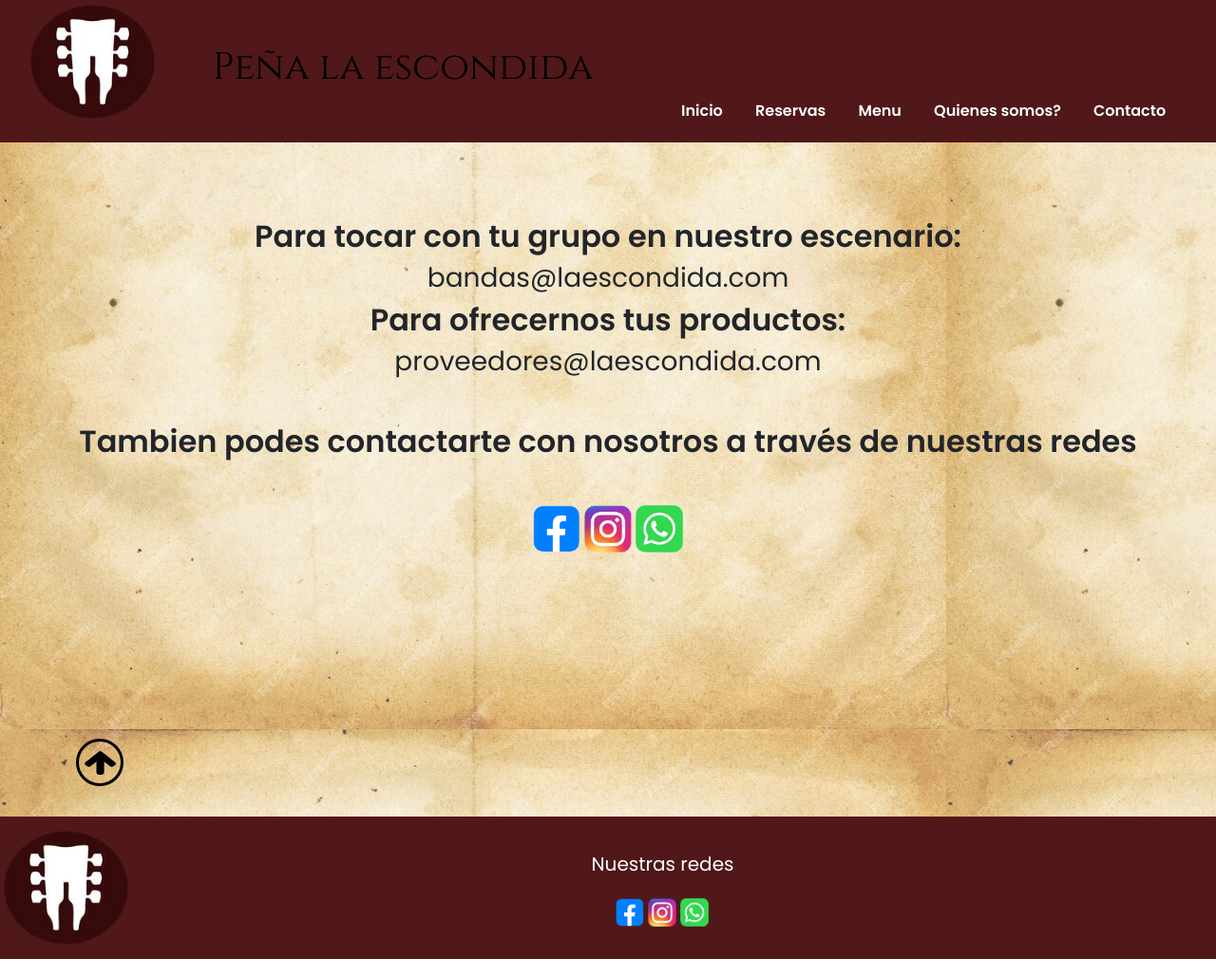
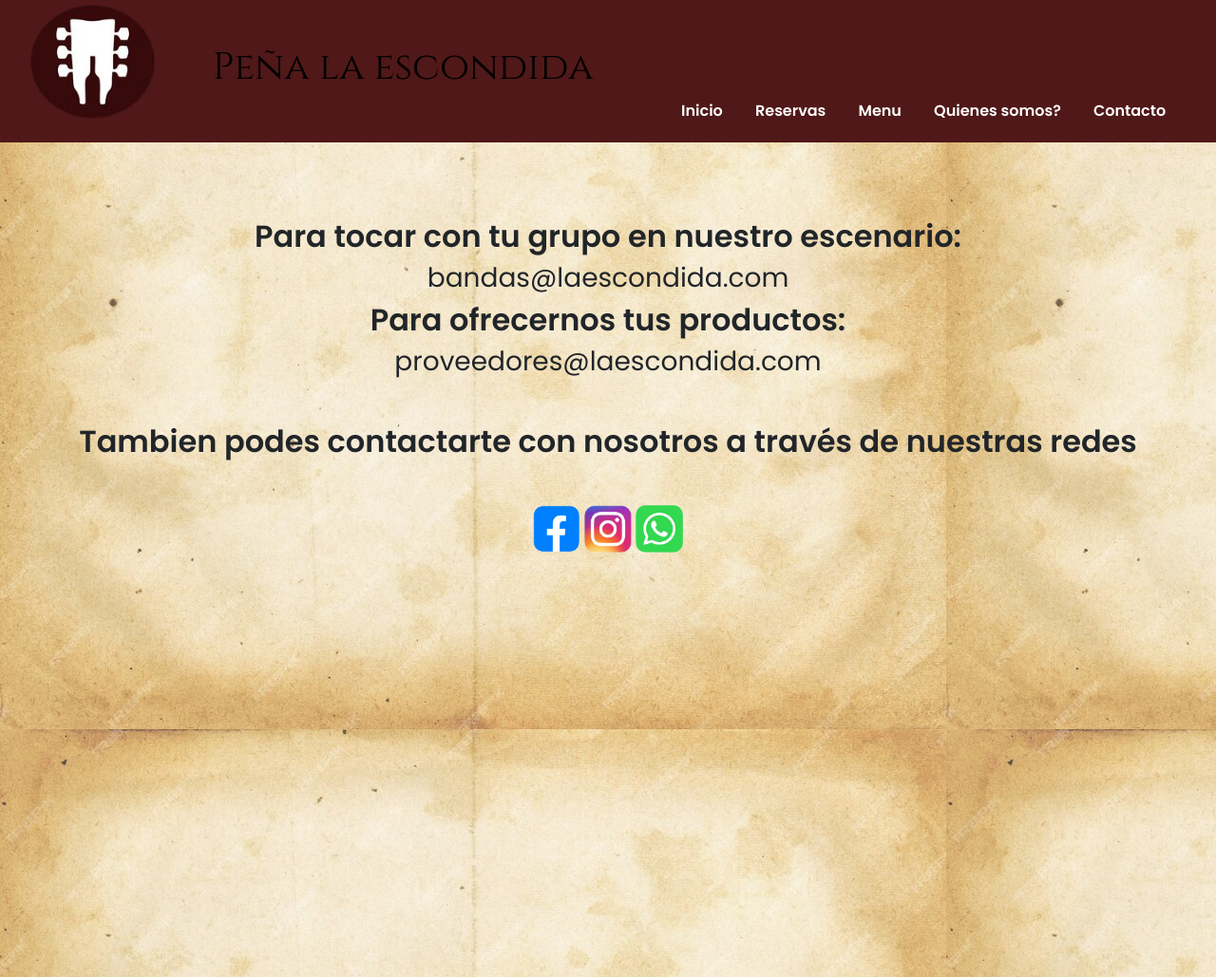
Before and after one commit to AlvaroGonzaloCampo/proyectoalvarogonzalo, a website: page Pages/contacto.html in a window 1280 px wide. Shown: the top 1029 px of the page at 95% size. Drawn offline with nearby package versions, Linux system fonts and the light colour scheme; files that its build step writes are made by us from their sources.

Commit message:
cambios en contacto

```diff
--- a/scss/_contacto.scss
+++ b/scss/_contacto.scss
@@ -2,7 +2,7 @@ main{
 
     .contacto{
         width: 100%;
-        height: 500px;
+        height: 800px;
         text-align: center;
         margin-bottom: 2rem;
         margin-top: 5rem;
```
